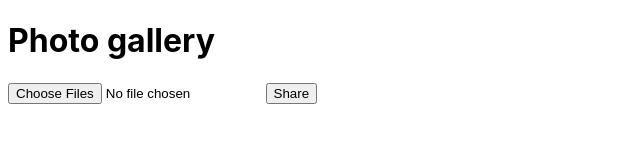
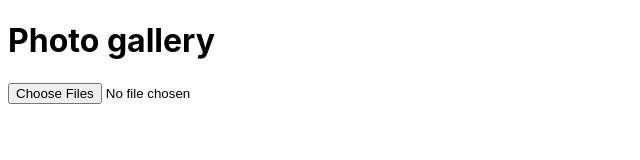
Before and after one commit to taravancil/austinjs-demo, a plain HTML site: page index.html in a window 1280 px wide. Shown: the whole page, without its empty margins (0-640 px from the left). Drawn offline with Linux system fonts and the light colour scheme.

Commit message:
Remove share button

```diff
--- a/index.html
+++ b/index.html
@@ -10,7 +10,6 @@
     <h1>Photo gallery</h1>
     <div class="actions">
       <input type="file" accept="image/*" multiple/>
-      <button>Share</button>
     </div>
     <script src="index.js"></script>
   </body>
```
